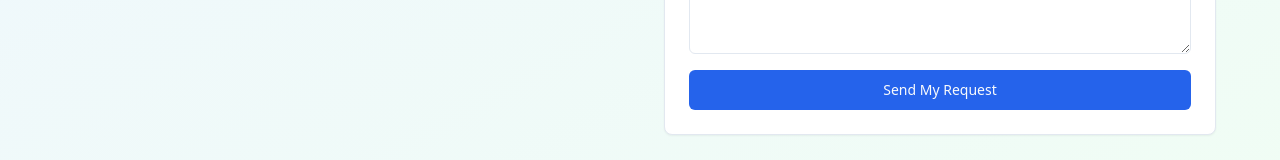
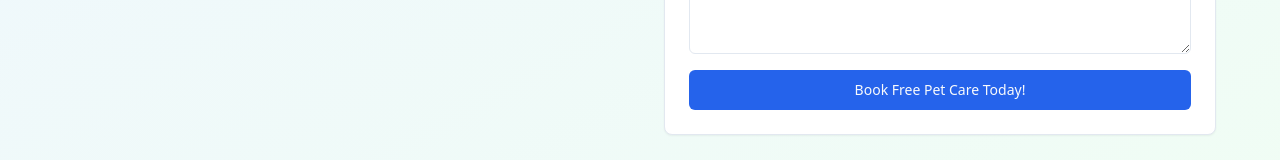
Before and after one commit to GrassFishStream/reunion-pet-pals-home, a React (Vite) app: page / in a window 1280 px wide. Shown: the part 2621-2781 px from the top of the page. Built offline with nearby package versions, Linux system fonts and the light colour scheme.

Commit message:
Refactor: Update consultation form text
Updated the text in the contact section's form to "Book Free Pet Care Today!".

```diff
--- a/src/pages/Index.tsx
+++ b/src/pages/Index.tsx
@@ -360,7 +360,7 @@ const Index = () => {
                     rows={4}
                   />
                   <Button type="submit" className="w-full bg-blue-600 hover:bg-blue-700">
-                    Send My Request
+                    Book Free Pet Care Today!
                   </Button>
                 </form>
               </CardContent>
```
